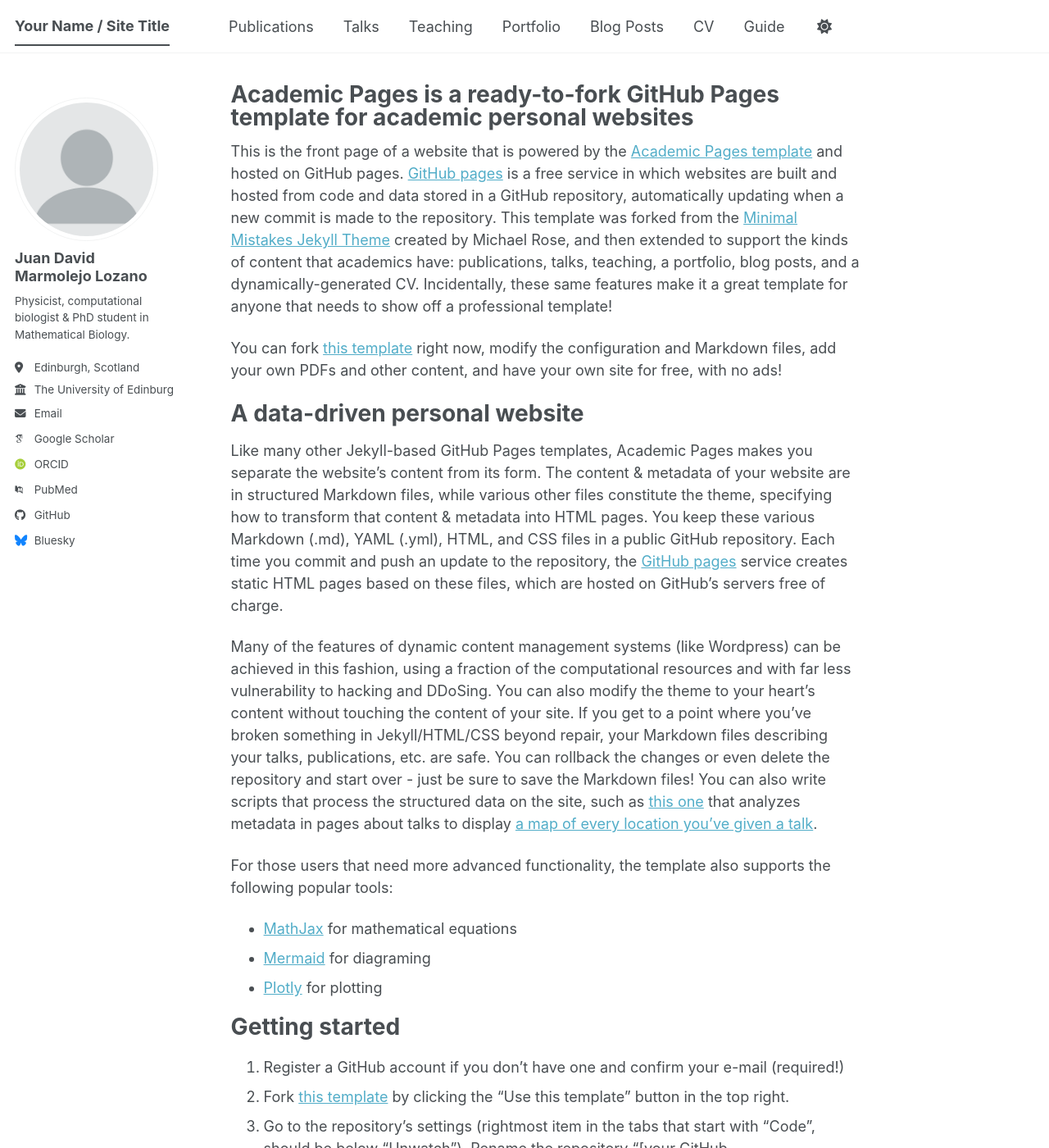
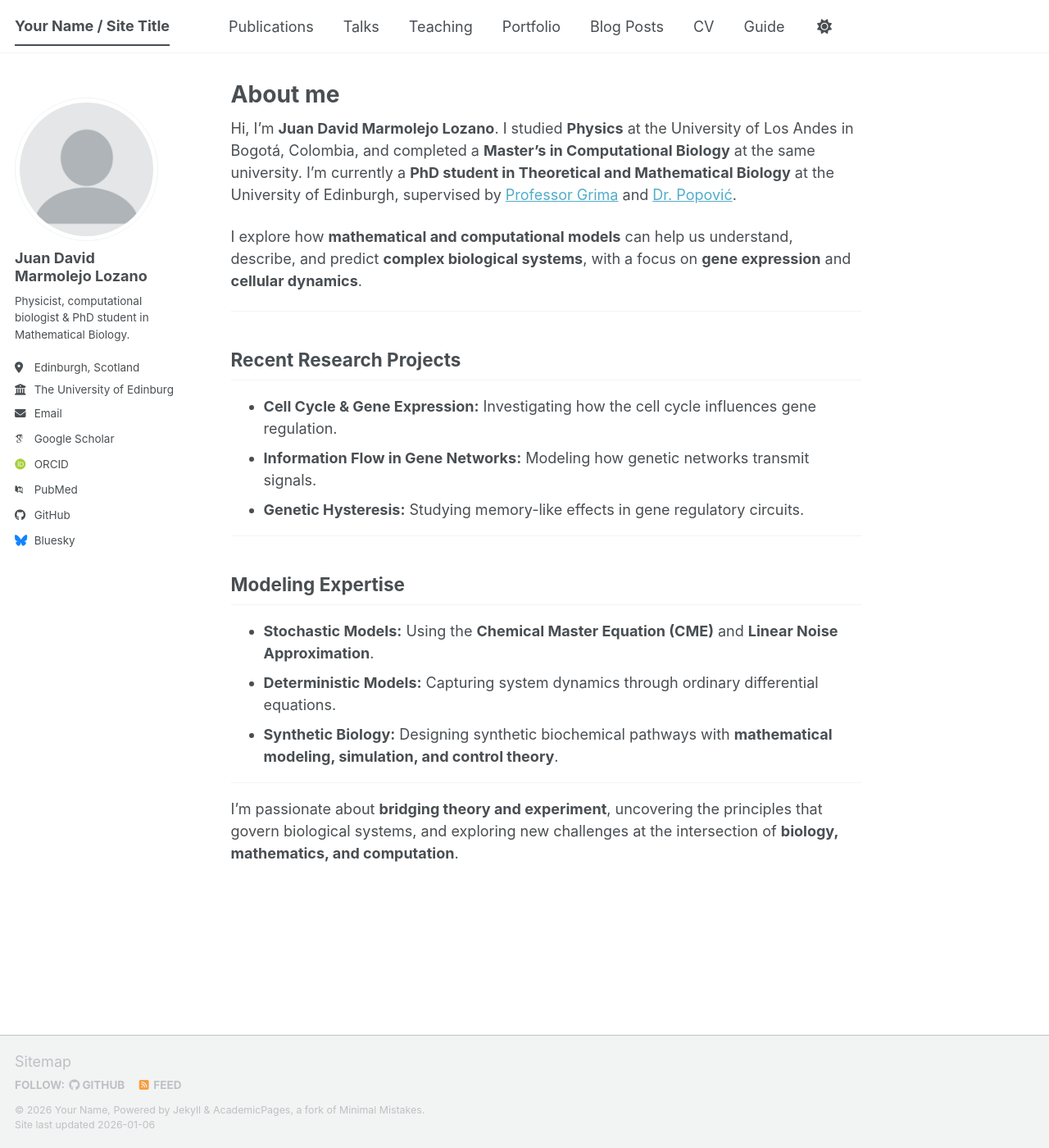
Before and after one commit to jdmarmolejo/jdmarmolejo.github.io, a Jekyll site: the page built from _pages/about.md, in a window 1280 px wide and 1400 px high. Shown: the whole window at 82% size. Built offline with Jekyll 4.4.1, drawn with Linux system fonts in a browser that asks for light colours; some web fonts are replaced; a script bundle is joined from its source files by our own code; library files that are not in the unit come from our copies; some of the changed text lies outside the part shown.

Commit message:
Update about.md
I upodated the home page with information.

```diff
--- a/_pages/about.md
+++ b/_pages/about.md
@@ -1,15 +1,35 @@
 ---
 permalink: /
-title: "Academic Pages is a ready-to-fork GitHub Pages template for academic personal websites"
+title: "About me"
 author_profile: true
 redirect_from:
   - /about/
   - /about.html
 ---
 
-This is the front page of a website that is powered by the [Academic Pages template](https://github.com/academicpages/academicpages.github.io) and hosted on GitHub pages. [GitHub pages](https://pages.github.com) is a free service in which websites are built and hosted from code and data stored in a GitHub repository, automatically updating when a new commit is made to the repository. This template was forked from the [Minimal Mistakes Jekyll Theme](https://mmistakes.github.io/minimal-mistakes/) created by Michael Rose, and then extended to support the kinds of content that academics have: publications, talks, teaching, a portfolio, blog posts, and a dynamically-generated CV. Incidentally, these same features make it a great template for anyone that needs to show off a professional template!
+Hi, I’m **Juan David Marmolejo Lozano**. I studied **Physics** at the University of Los Andes in Bogotá, Colombia, and completed a **Master’s in Computational Biology** at the same university. I’m currently a **PhD student in Theoretical and Mathematical Biology** at the University of Edinburgh, supervised by [Professor Grima](https://grimagroup.bio.ed.ac.uk/home) and [Dr. Popović](https://webhomes.maths.ed.ac.uk/~npopovic/index.html).
 
- You can fork [this template](https://github.com/academicpages/academicpages.github.io) right now, modify the configuration and Markdown files, add your own PDFs and other content, and have your own site for free, with no ads!
+I explore how **mathematical and computational models** can help us understand, describe, and predict **complex biological systems**, with a focus on **gene expression** and **cellular dynamics**.
+
+---
+
+## Recent Research Projects
+- **Cell Cycle & Gene Expression:** Investigating how the cell cycle influences gene regulation.
+- **Information Flow in Gene Networks:** Modeling how genetic networks transmit signals.
+- **Genetic Hysteresis:** Studying memory-like effects in gene regulatory circuits.
+
+---
+
+## Modeling Expertise
+- **Stochastic Models:** Using the **Chemical Master Equation (CME)** and **Linear Noise Approximation**.
+- **Deterministic Models:** Capturing system dynamics through ordinary differential equations.
+- **Synthetic Biology:** Designing synthetic biochemical pathways with **mathematical modeling, simulation, and control theory**.
+
+---
+
+I’m passionate about **bridging theory and experiment**, uncovering the principles that govern biological systems, and exploring new challenges at the intersection of **biology, mathematics, and computation**.
+
+<!--
 
 A data-driven personal website
 ======
@@ -53,4 +73,4 @@ Example: editing a Markdown file for a talk
 
 For more info
 ------
-More info about configuring Academic Pages can be found in [the guide](https://academicpages.github.io/markdown/), the [growing wiki](https://github.com/academicpages/academicpages.github.io/wiki), and you can always [ask a question on GitHub](https://github.com/academicpages/academicpages.github.io/discussions). The [guides for the Minimal Mistakes theme](https://mmistakes.github.io/minimal-mistakes/docs/configuration/) (which this theme was forked from) might also be helpful.
+More info about configuring Academic Pages can be found in [the guide](https://academicpages.github.io/markdown/), the [growing wiki](https://github.com/academicpages/academicpages.github.io/wiki), and you can always [ask a question on GitHub](https://github.com/academicpages/academicpages.github.io/discussions). The [guides for the Minimal Mistakes theme](https://mmistakes.github.io/minimal-mistakes/docs/configuration/) (which this theme was forked from) might also be helpful.-->
```
